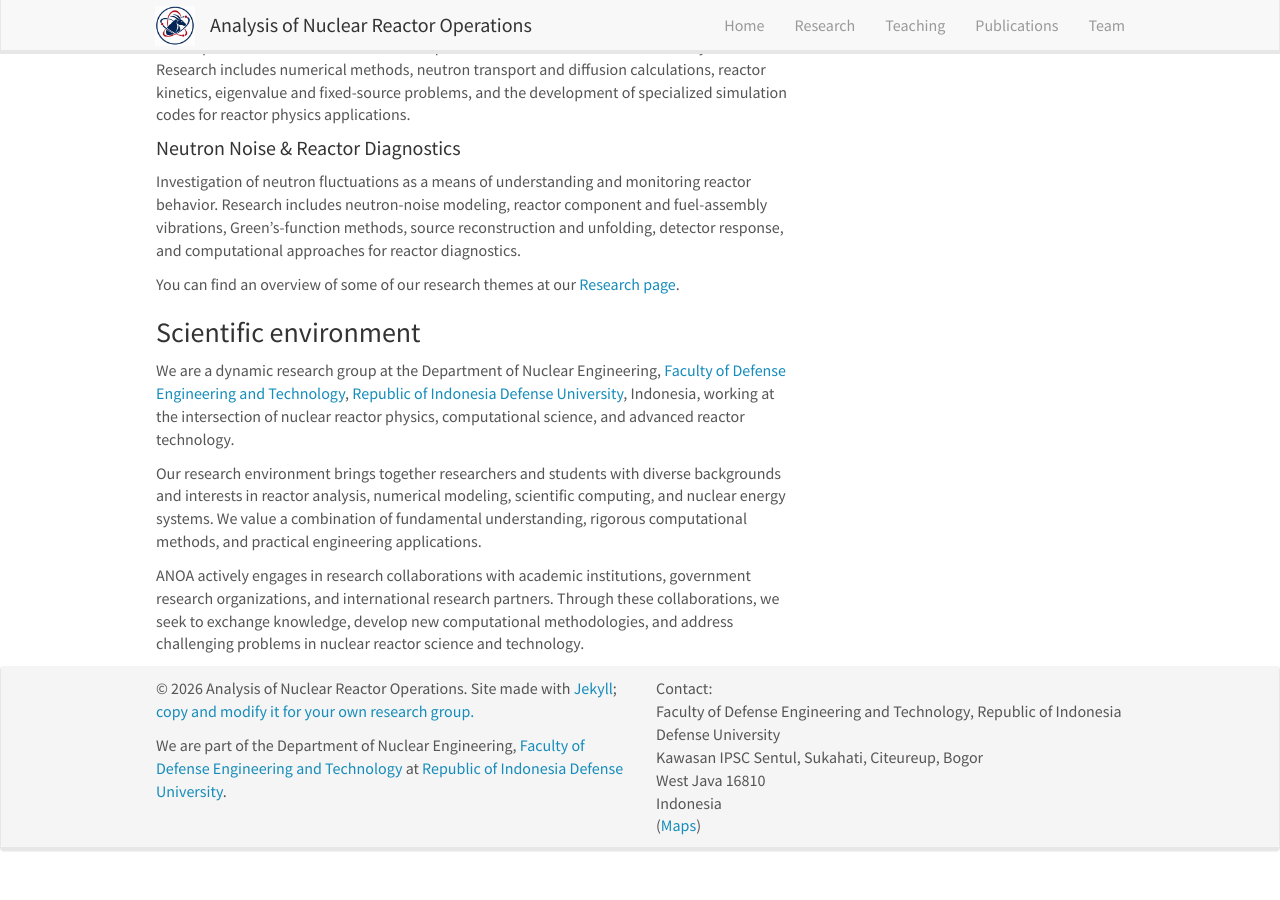
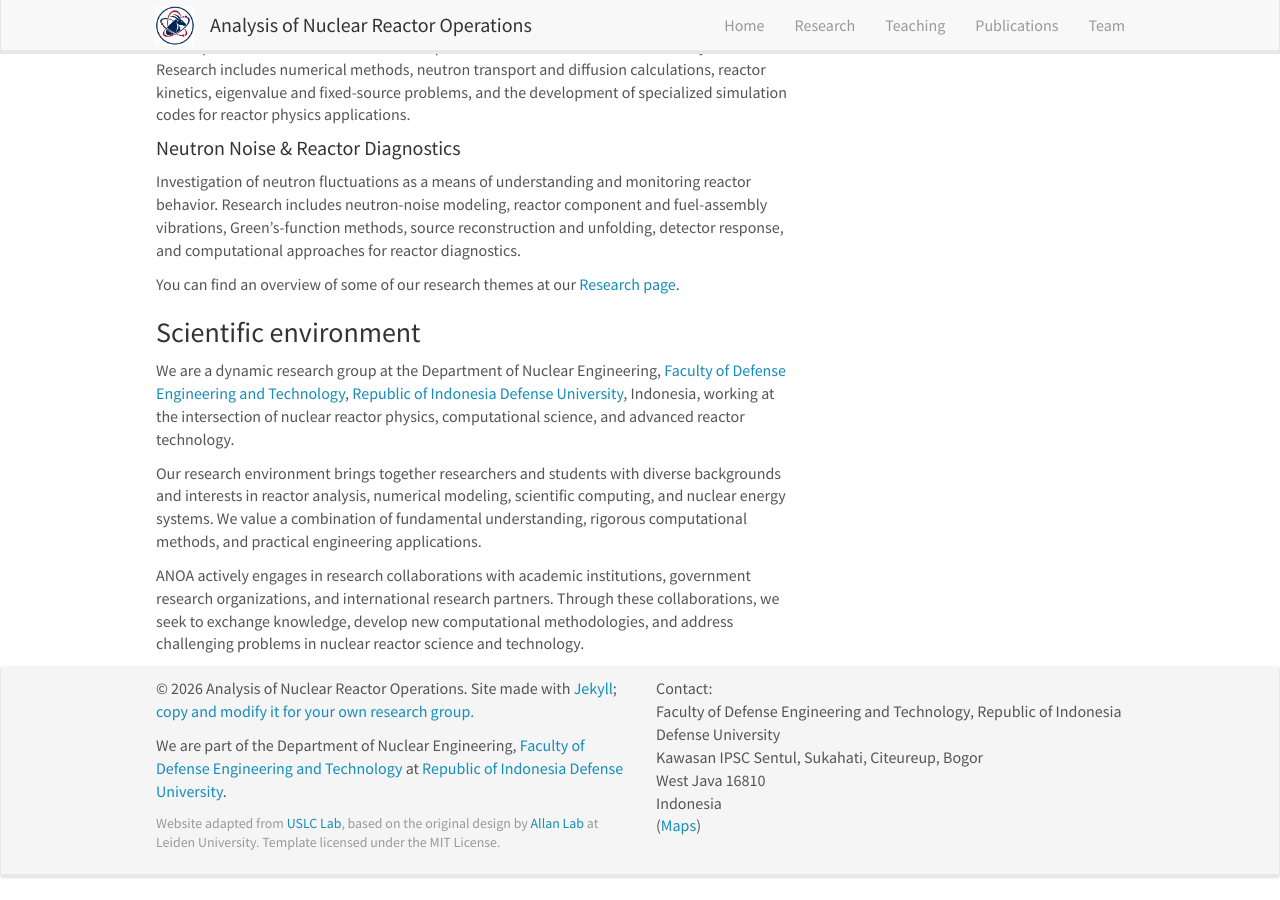
Before and after one commit to anoa-lab/anoa-lab.github.io, a Jekyll site: the page built from _pages/home.md, in a window 1280 px wide and 900 px high, scrolled down 723 px. Built offline with Jekyll 4.4.1, drawn with Linux system fonts in a browser that asks for light colours; nearby versions of some CDN libraries; before the commit the page ends 1596 px from its top, so only the background shows below that.

```diff
--- a/_includes/footer.html
+++ b/_includes/footer.html
@@ -5,10 +5,15 @@
 		<div class="col-sm-6">
 
 		  <p>&copy {{ site.time | date: '%Y' }}  Analysis of Nuclear Reactor Operations. Site made with <a href="https://jekyllrb.com">Jekyll</a>;  <a href="{{ site.url }}{{ site.baseurl }}/aboutwebsite.html">copy and  modify it for your own research group.</a></p>
-              <p>We are part of the Department of Nuclear Engineering, <a href="https://ftm.idu.ac.id/">Faculty of Defense Engineering and Technology</a> at <a href="https://www.idu.ac.id/">Republic of Indonesia Defense University</a>.</p>
-
-
-		   <p>  </p><p>
+          <p>We are part of the Department of Nuclear Engineering, <a href="https://ftm.idu.ac.id/">Faculty of Defense Engineering and Technology</a> at <a href="https://www.idu.ac.id/">Republic of Indonesia Defense University</a>.</p>
+          <p class="small text-muted">
+    		Website adapted from
+    		<a href="https://uslc-lab.github.io/aboutwebsite.html">USLC Lab</a>,
+    		based on the original design by
+    		<a href="https://www.allanlab.org/">Allan Lab</a>
+    		at Leiden University.
+    		Template licensed under the MIT License.
+  		  </p>
 
 		</div>
 <!--
```
Also changed, not shown: README.md (+10 -3 lines), _pages/research.md (+5 -2 lines).
